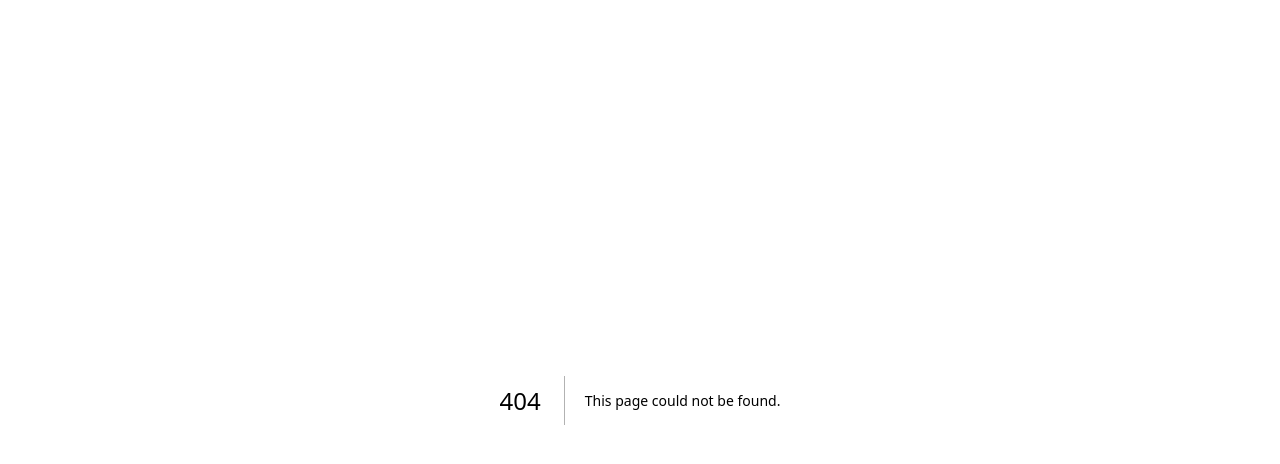
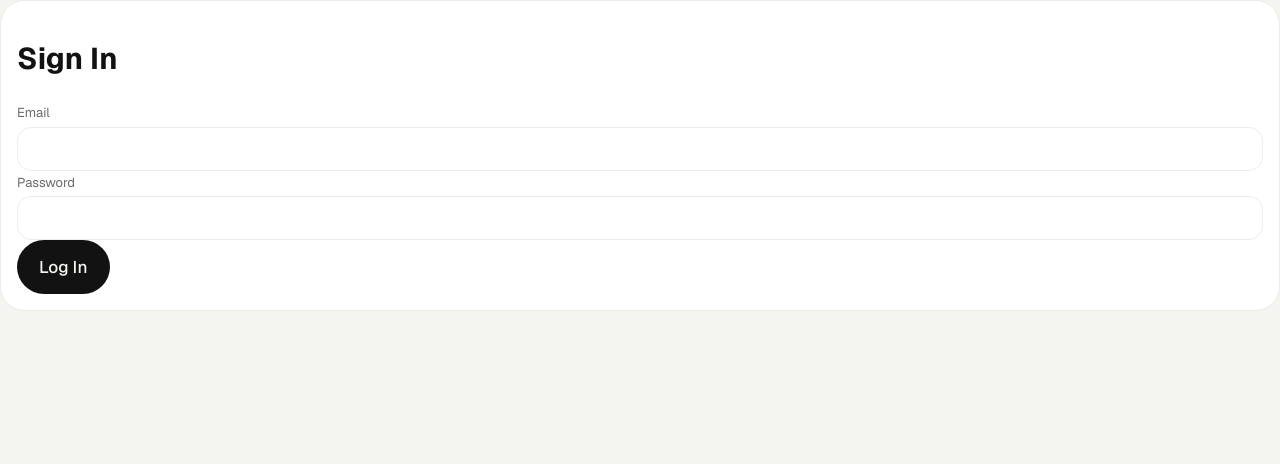
Before and after one commit to hande-nk/plate, a Next.js app: page /login in a window 1280 px wide. Before the commit this address had no page. Shown: the top 464 px of the page. Built offline with nearby package versions, Linux system fonts and the light colour scheme; no server answers.

Commit message:
added a login page

```diff
--- /dev/null
+++ b/app/login/page.tsx
@@ -0,0 +1,80 @@
+"use client"
+
+// state: email, password, error: string | null, busy: boolean
+// onSubmit(e): e.preventDefault() → signInWithPassword({ email, password })
+//   error → show error.message ; success → router.push("/")
+
+import { useState } from "react";
+import { useRouter } from "next/navigation";
+import { supabase } from "@/lib/supabase";
+
+export default function LoginPage() {
+    const [email, setEmail] = useState("");
+    const [password, setPassword] = useState("");
+    const router = useRouter();
+    const [error, setError] = useState<string | null>(null);
+    const [busy, setBusy] = useState(false);
+
+    const handleSubmit = async (e: React.FormEvent) => {
+        e.preventDefault();
+        setBusy(true);
+        setError(null);
+        const { error } = await supabase.auth.signInWithPassword({ email, password });
+        setBusy(false);
+        if (error) {
+            setError(error.message);
+            return;
+        }
+        router.push("/");
+    };
+    return(
+        <main>
+
+            <form onSubmit={handleSubmit} className="card">
+                <h1>
+                    Sign In
+                </h1>
+                <div>
+                    <label className="muted">
+                        Email
+                        <input
+                            type="email"
+                            value={email}
+                            autoComplete="username"
+                            onChange={(e) => setEmail(e.target.value)}
+                            required
+                            style={{ display: "block", width: "100%", minHeight: "var(--tap)",
+                                    borderRadius: "var(--radius-control)", border: "1px solid var(--hairline)",
+                                    padding: "0 12px", marginTop: 4, fontSize: 17 }}
+                        />
+                    </label>
+                </div>
+
+                <div>
+                    <label className="muted">
+                        Password
+                        <input
+                            type="password"
+                            value={password}
+                            autoComplete="current-password"
+                            onChange={(e) => setPassword(e.target.value)}
+                            required
+                            style={{ display: "block", width: "100%", minHeight: "var(--tap)",
+                                    borderRadius: "var(--radius-control)", border: "1px solid var(--hairline)",
+                                    padding: "0 12px", marginTop: 4, fontSize: 17 }}
+                        />
+                    </label>
+                </div>
+                {error && <p className="muted">{error}</p>}
+                <button
+                    type="submit"
+                    disabled={busy}
+                    className="btn"
+                >
+                    {busy ? "Logging in…" : "Log In"}
+                </button>
+
+            </form>
+        </main>
+    );
+}
--- a/package.json
+++ b/package.json
@@ -19,6 +19,7 @@
   },
   "dependencies": {
     "@huggingface/transformers": "^4.3.1",
+    "@supabase/supabase-js": "^2.117.3",
     "geist": "^1.7.2",
     "next": "^16.4.0",
     "react": "^19.3.0",
--- /dev/null
+++ b/src/lib/supabase.ts
@@ -0,0 +1,6 @@
+import { createClient } from "@supabase/supabase-js"
+
+export const supabase = createClient(
+  process.env.NEXT_PUBLIC_SUPABASE_URL!,
+  process.env.NEXT_PUBLIC_SUPABASE_PUBLISHABLE_KEY!,
+)
```
Also changed, not shown: 2 other files (tests, documents, lock files or other folders).
